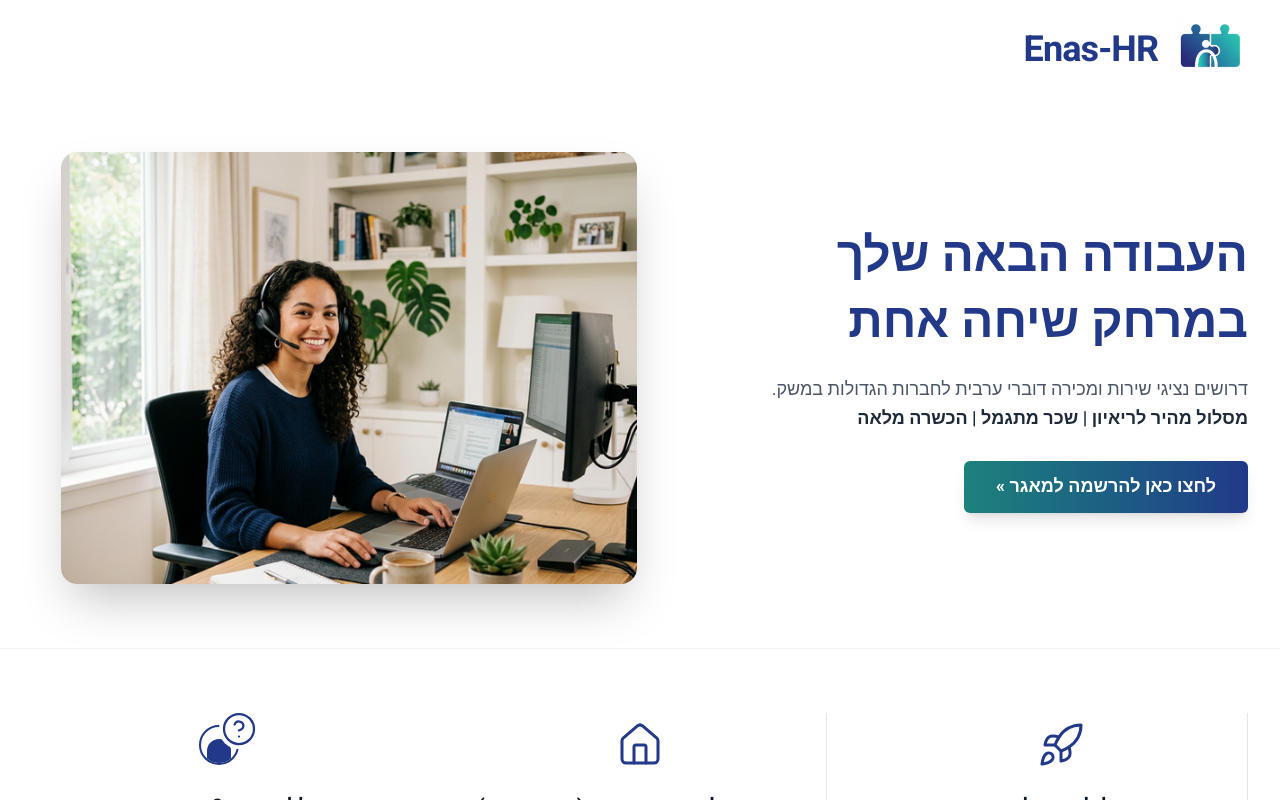
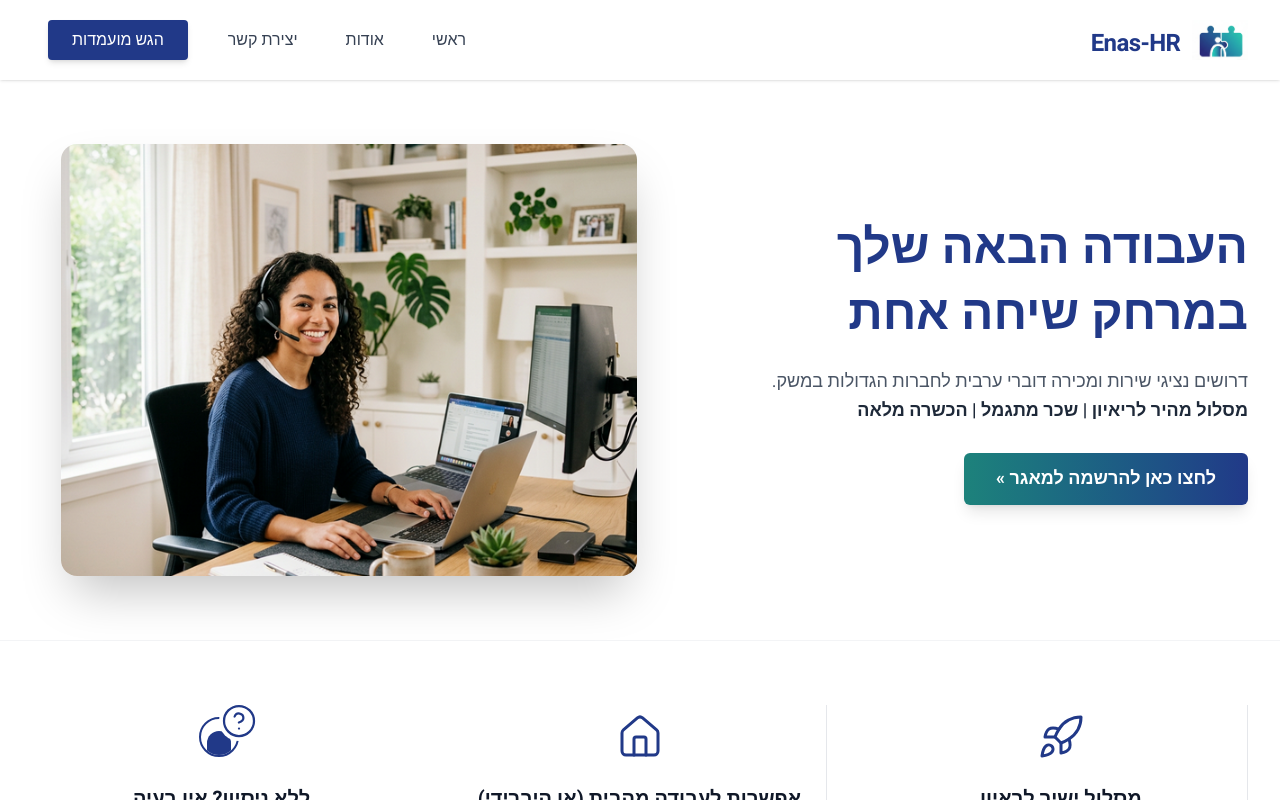
Before and after one commit to mmagba/hr, a Next.js app: page / in a window 1280 px wide. Shown: the top 800 px of the page. Built offline with nearby package versions, Linux system fonts and the light colour scheme.

Commit message:
Add navbar with gemini

```diff
--- a/src/app/layout.tsx
+++ b/src/app/layout.tsx
@@ -1,6 +1,7 @@
 import type { Metadata } from "next";
 import { Heebo } from "next/font/google";
 import { Analytics } from "@vercel/analytics/next";
+import Navbar from "@/components/Navbar";
 import "./globals.css";
 
 const heebo = Heebo({
@@ -30,6 +31,7 @@ export default function RootLayout({
         >
           דלג לתוכן המרכזי
         </a>
+        <Navbar />
         {children}
         <Analytics />
       </body>
--- a/src/app/page.tsx
+++ b/src/app/page.tsx
@@ -27,21 +27,6 @@ export default function LandingPage() {
 
   return (
     <div className="min-h-screen flex flex-col font-sans">
-      {/* Navbar area */}
-      <header className="w-full max-w-7xl mx-auto px-4 sm:px-6 lg:px-8 py-4">
-        <div className="flex items-center gap-3">
-          <Image
-            src="/logo.png"
-            alt="לוגו Enas-HR"
-            width={180}
-            height={60}
-            className="w-auto h-10 md:h-14 object-contain"
-            priority
-          />
-          <div className="text-[#213988] text-3xl md:text-4xl font-bold tracking-tight mt-3">Enas-HR</div>
-        </div>
-      </header>
-
       <main id="main-content" className="flex-1">
         {/* Hero Section */}
         <section className="w-full bg-white py-8 md:py-0 md:min-h-[70vh] flex items-center">
--- /dev/null
+++ b/src/components/Navbar.tsx
@@ -0,0 +1,107 @@
+"use client";
+
+import { useState } from "react";
+import Link from "next/link";
+import Image from "next/image";
+import { Menu, X } from "lucide-react";
+
+export default function Navbar() {
+  const [isMenuOpen, setIsMenuOpen] = useState(false);
+
+  const toggleMenu = () => setIsMenuOpen(!isMenuOpen);
+
+  const navLinks = [
+    { href: "/", label: "ראשי" },
+    { href: "/about", label: "אודות" },
+    { href: "/contact", label: "יצירת קשר" },
+  ];
+
+  return (
+    <nav className="bg-white shadow-sm sticky top-0 z-50">
+      <div className="max-w-7xl mx-auto px-4 sm:px-6 lg:px-8">
+        <div className="flex justify-between h-16 md:h-20 items-center">
+
+          {/* Logo */}
+          <div className="flex shrink-0 items-center gap-3">
+            <Link href="/" className="flex items-center gap-3 focus-visible:outline-none focus-visible:ring-2 focus-visible:ring-[#213988] focus-visible:ring-offset-2 rounded">
+              <Image
+                src="/logo.png"
+                alt="לוגו Enas-HR"
+                width={120}
+                height={40}
+                className="w-auto h-8 md:h-10 object-contain"
+                priority
+              />
+              <div className="text-[#213988] text-xl md:text-2xl font-bold tracking-tight mt-2 hidden sm:block">
+                Enas-HR
+              </div>
+            </Link>
+          </div>
+
+          {/* Desktop Navigation */}
+          <div className="hidden md:flex md:items-center md:gap-8">
+            {navLinks.map((link) => (
+              <Link
+                key={link.href}
+                href={link.href}
+                className="text-gray-700 hover:text-[#213988] font-medium text-sm lg:text-base transition-colors focus-visible:outline-none focus-visible:ring-2 focus-visible:ring-[#213988] focus-visible:ring-offset-2 rounded px-2 py-1"
+              >
+                {link.label}
+              </Link>
+            ))}
+            <a
+              href="/#contact"
+              className="ml-4 bg-[#213988] hover:bg-[#1a2d6b] text-white font-medium py-2 px-6 rounded shadow-md transition-colors duration-200 focus-visible:outline-none focus-visible:ring-2 focus-visible:ring-[#1D827B] focus-visible:ring-offset-2"
+            >
+              הגש מועמדות
+            </a>
+          </div>
+
+          {/* Mobile menu button */}
+          <div className="flex items-center md:hidden">
+            <button
+              onClick={toggleMenu}
+              className="text-[#213988] hover:text-[#1a2d6b] focus:outline-none focus:ring-2 focus:ring-inset focus:ring-[#213988] p-2 rounded-md"
+              aria-expanded={isMenuOpen}
+              aria-controls="mobile-menu"
+              aria-label="תפריט ניווט ראשי"
+            >
+              {isMenuOpen ? (
+                <X className="block h-6 w-6" aria-hidden="true" />
+              ) : (
+                <Menu className="block h-6 w-6" aria-hidden="true" />
+              )}
+            </button>
+          </div>
+        </div>
+      </div>
+
+      {/* Mobile Navigation */}
+      {isMenuOpen && (
+        <div className="md:hidden" id="mobile-menu">
+          <div className="px-2 pt-2 pb-3 space-y-1 shadow-lg border-t border-gray-100">
+            {navLinks.map((link) => (
+              <Link
+                key={link.href}
+                href={link.href}
+                onClick={() => setIsMenuOpen(false)}
+                className="block px-3 py-2 rounded-md text-base font-medium text-gray-700 hover:text-[#213988] hover:bg-gray-50 focus-visible:outline-none focus-visible:ring-2 focus-visible:ring-[#213988] text-right"
+              >
+                {link.label}
+              </Link>
+            ))}
+            <div className="pt-4 pb-2 px-3">
+              <a
+                href="/#contact"
+                onClick={() => setIsMenuOpen(false)}
+                className="block w-full text-center bg-[#213988] hover:bg-[#1a2d6b] text-white font-medium py-2 px-4 rounded shadow-md"
+              >
+                הגש מועמדות
+              </a>
+            </div>
+          </div>
+        </div>
+      )}
+    </nav>
+  );
+}
```
